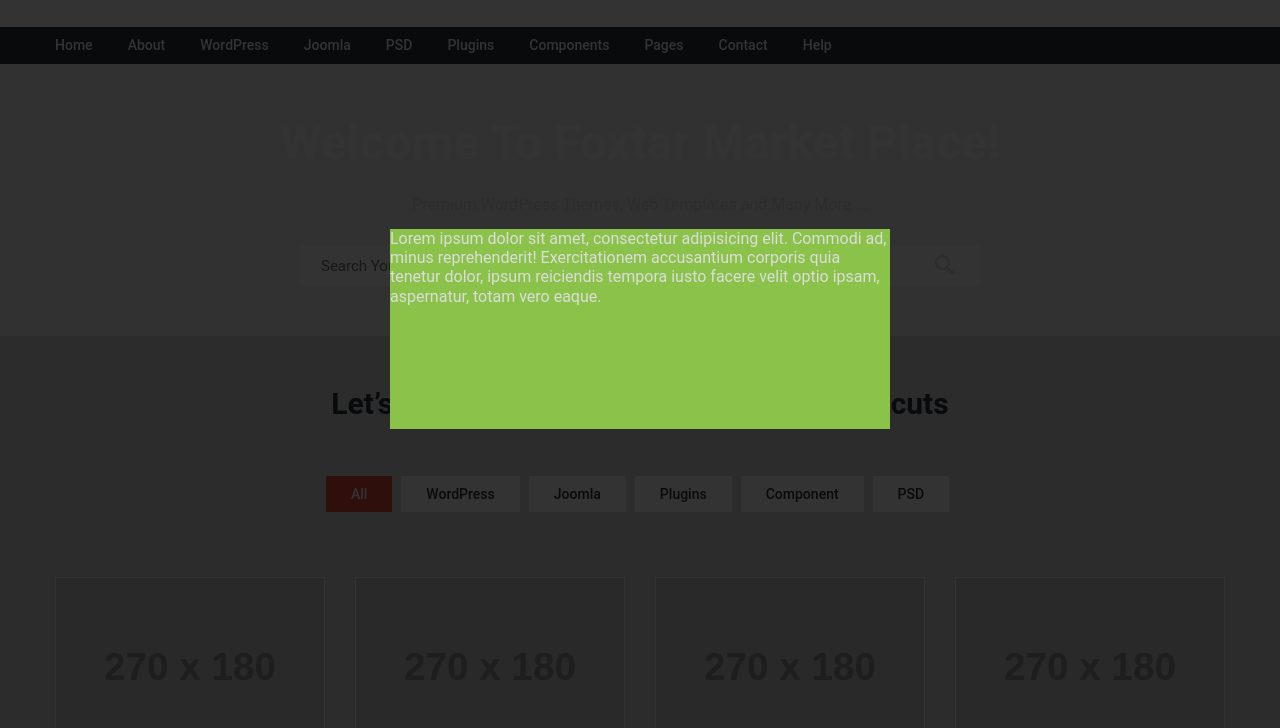
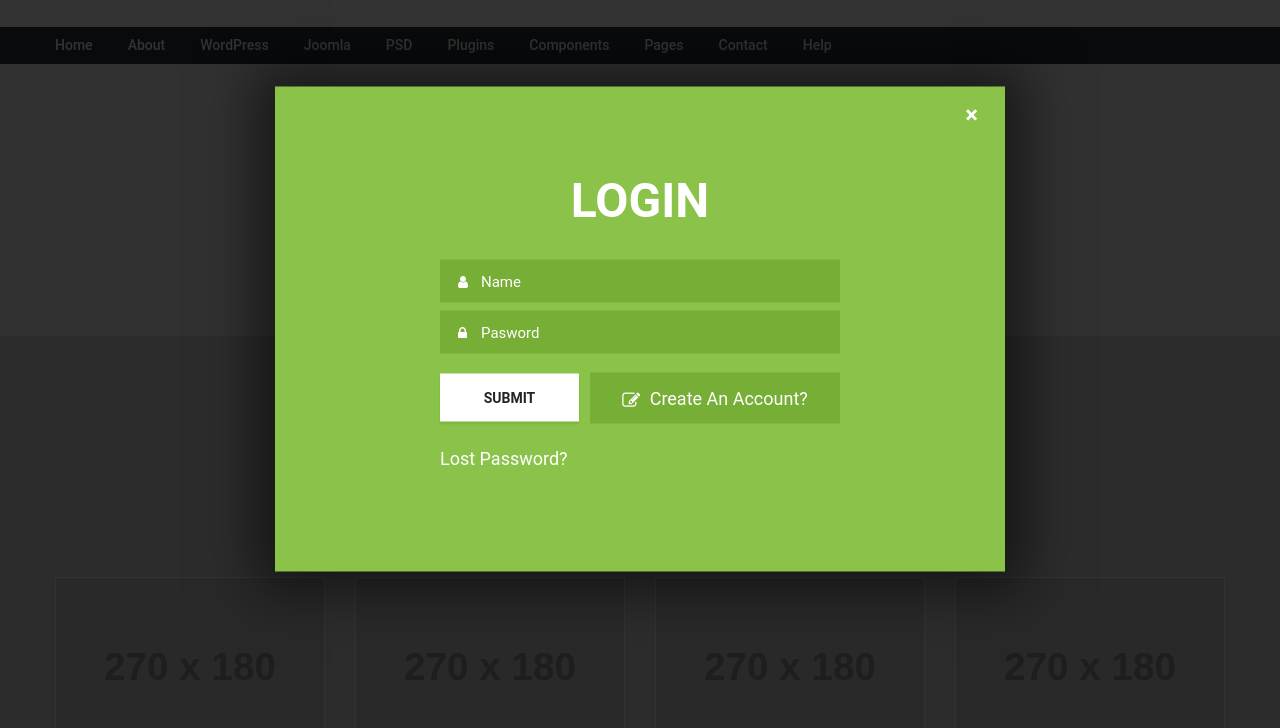
Before and after one commit to MaryJane5/online-shop, a website: page index.html in a window 1280 px wide. Both pictures are taken after a click on the link "Login". Shown: the part 71-799 px from the top of the page. Drawn offline with Linux system fonts and the light colour scheme; placeholder pictures from the web are drawn by us; files whose address does not match are found by name.

Commit message:
update-modal-window

```diff
--- a/index.html
+++ b/index.html
@@ -486,6 +486,8 @@
                         </a>
                     </div>
                 </div>
+            </div>
+        </section>
     </main>
     <footer class="footer" id="footer">
         <div class="footer__main-content">
@@ -550,7 +552,33 @@
             <span>© 2017 Foxtar market place. Trademarks and brands are the property of their respective owners.</span>
         </div>
     </footer>
-    <div class="login-popup">Lorem ipsum dolor sit amet, consectetur adipisicing elit. Commodi ad, minus reprehenderit! Exercitationem accusantium corporis quia tenetur dolor, ipsum reiciendis tempora iusto facere velit optio ipsam, aspernatur, totam vero eaque.</div>
+    <div class="login-popup">
+        <div class="modal-content">
+            <button type="button" class="close">
+                <span>×</span>
+            </button>
+            <h4 class="login-title">Login</h4>
+            <form action="#" class="login-form">
+                <div class="form-shell">
+                    <label for="nickName" class="icon-user1"></label>
+                    <input type="text" name="nickName" placeholder="Name" id="nickName" autocomplete="off" required>
+                </div>
+                <div class="form-shell">
+                    <label for="password" class="icon-lock"></label>
+                    <input type="password" name="password" placeholder="Pasword" id="password" autocomplete="off" required>
+                </div>
+                <div class="form-submit">
+                    <input type="submit" name="submit" value="submit">
+                    <a href="#">
+                        <i class="icon-pencil-square-o"></i>
+                        Create An Account?</a>
+                </div>
+            </form>
+            <a href="#">
+                Lost Password?
+            </a>
+        </div>
+    </div>
     <script src="assets/main.min.js"></script>
 </body>
 
--- a/js/functions.js
+++ b/js/functions.js
@@ -10,6 +10,7 @@ $('.tab').click(function (event) {
 
 });
 
+//login-popup start
 $(document).ready(function() {
 
     $(".btn-login").click(function() {
@@ -17,6 +18,7 @@ $(document).ready(function() {
     });
 
 });
+//login-popup end
 
 $(document).ready(function() {
 
--- a/sass/components/_login-popup.scss
+++ b/sass/components/_login-popup.scss
@@ -1,17 +1,157 @@
 .login-popup {
-    display: none;
-    max-width: 500px;
-    height: 200px;
-    background-color: $green;
     position: absolute;
+    z-index: 9999;
     top: 50%;
     left: 50%;
+    display: none;
+    width: 100%;
+    max-width: 730px;
+    height: 485px;
+    padding: 85px 15px;
     transform: translate(-50%, -50%);
-    z-index: 2;
+    background-color: $green;
+    box-shadow: 0 0 50px 20px rgba(0,0,0,.5);
+
+    @include media ('<=phone') {
+        height: 100vh;
+    }
+}
+
+.modal-content {
+    width: 100%;
+    max-width: 400px;
+    margin: 0 auto;
+
+    .close {
+        font-size: 24px;
+        font-weight: 700;
+        position: absolute;
+        top: 13px;
+        right: 21px;
+        cursor: pointer;
+        color: $white;
+        border: none;
+        background: transparent;
+
+        @include media ('<=phone') {
+            top: auto;
+            bottom: 13px;
+        }
+    }
+
+    .login-title {
+        font-size: 48px;
+        font-weight: 700;
+        margin: 0;
+        padding: 0 0 30px;
+        text-align: center;
+        text-transform: uppercase;
+        color: $white;
+    }
+
+    a {
+        font-size: 18px;
+        color: $white;
+
+        @include media ('<=phone') {
+            display: block;
+            max-width: 100%;
+            text-align: center;
+        }
+    }
+}
+
+.login-form {
+    .form-shell {
+        position: relative;
+
+        &:first-child {
+            margin-bottom: 8px;
+        }
+    }
+
+    label::before {
+        font-size: 14px;
+        position: absolute;
+        top: 15px;
+        left: 18px;
+        cursor: auto;
+        color: $white;
+    }
+
+    input[type=text],
+    input[type=password] {
+        font-weight: 400;
+        width: 100%;
+        height: 43px;
+        padding: 0 0 0 41px;
+        color: $white;
+        border: none;
+        border-radius: 0;
+        outline: none;
+        background: #76ae36;
+
+        &::placeholder {
+            color: $white;
+        }
+    }
+}
+
+.form-submit {
+    display: flex;
+    margin: 19px 0 24px;
+    align-items: center;
+    justify-content: space-between;
+
+    @include media ('<=phone') {
+        flex-wrap: wrap;
+    }
+
+    input[type=submit] {
+        font-size: 14px;
+        font-weight: 700;
+        width: 100%;
+        max-width: 139px;
+        height: 48px;
+        text-transform: uppercase;
+        color: $black;
+        border: none;
+        outline: none;
+        background: $white;
+        box-shadow: 0 2px 2px 0 rgba(118, 174, 54, .75);
+
+        @include media ('<=phone') {
+            max-width: 100%;
+            margin: 0 0 50px;
+        }
+    }
+
+    a {
+        width: 100%;
+        max-width: 250px;
+        padding: 15px 0;
+        text-align: center;
+        border-radius: 0;
+        background: #76ae36;
+
+        @include media ('<=phone') {
+            max-width: 100%;
+        }
+
+        &:hover {
+            background-color: #95c85a;
+        }
+
+        i {
+            margin-right: 5px;
+
+            vertical-align: middle;
+        }
+    }
 }
 
 .show-popup {
-	position: relative;
+    position: relative;
     overflow: hidden;
     max-height: 100vh;
 
@@ -20,13 +160,13 @@
     }
 
     &:before {
-        content: "";
         position: absolute;
+        z-index: 9998;
+        top: 0;
+        right: 0;
+        bottom: 0;
         left: 0;
-        right: 0;
-        top: 0;
-        bottom: 0;
-        background-color: rgba(0, 0, 0, 0.8);
-        z-index: 1;
+        content: '';
+        background-color: rgba(0, 0, 0, .8);
     }
 }
--- a/sass/vendors/_icomoon.scss
+++ b/sass/vendors/_icomoon.scss
@@ -24,24 +24,6 @@
   -moz-osx-font-smoothing: grayscale;
 }
 
-.icon-asterisk:before {
-  content: "\e913";
-}
-.icon-th-list:before {
-  content: "\e912";
-}
-.icon-paper-plane:before {
-  content: "\e910";
-}
-.icon-pinterest-square:before {
-  content: "\e902";
-}
-.icon-youtube-square:before {
-  content: "\e90a";
-}
-.icon-twitter-square:before {
-  content: "\e90d";
-}
 .icon-attention:before {
   content: "\e901";
 }
@@ -102,3 +84,33 @@
 .icon-star-full:before {
   content: "\e9d9";
 }
+.icon-asterisk:before {
+  content: "\e913";
+}
+.icon-th-list:before {
+  content: "\e912";
+}
+.icon-paper-plane:before {
+  content: "\e910";
+}
+.icon-pinterest-square:before {
+  content: "\e902";
+}
+.icon-youtube-square:before {
+  content: "\e90a";
+}
+.icon-twitter-square:before {
+  content: "\e90d";
+}
+.icon-edit:before {
+  content: "\e914";
+}
+.icon-pencil-square-o:before {
+  content: "\e914";
+}
+.icon-user1:before {
+  content: "\e916";
+}
+.icon-lock:before {
+  content: "\e915";
+}
```
Also changed, not shown: assets/main.min.css, 2 other files. Lines whose indentation alone changed are shown as unchanged.
